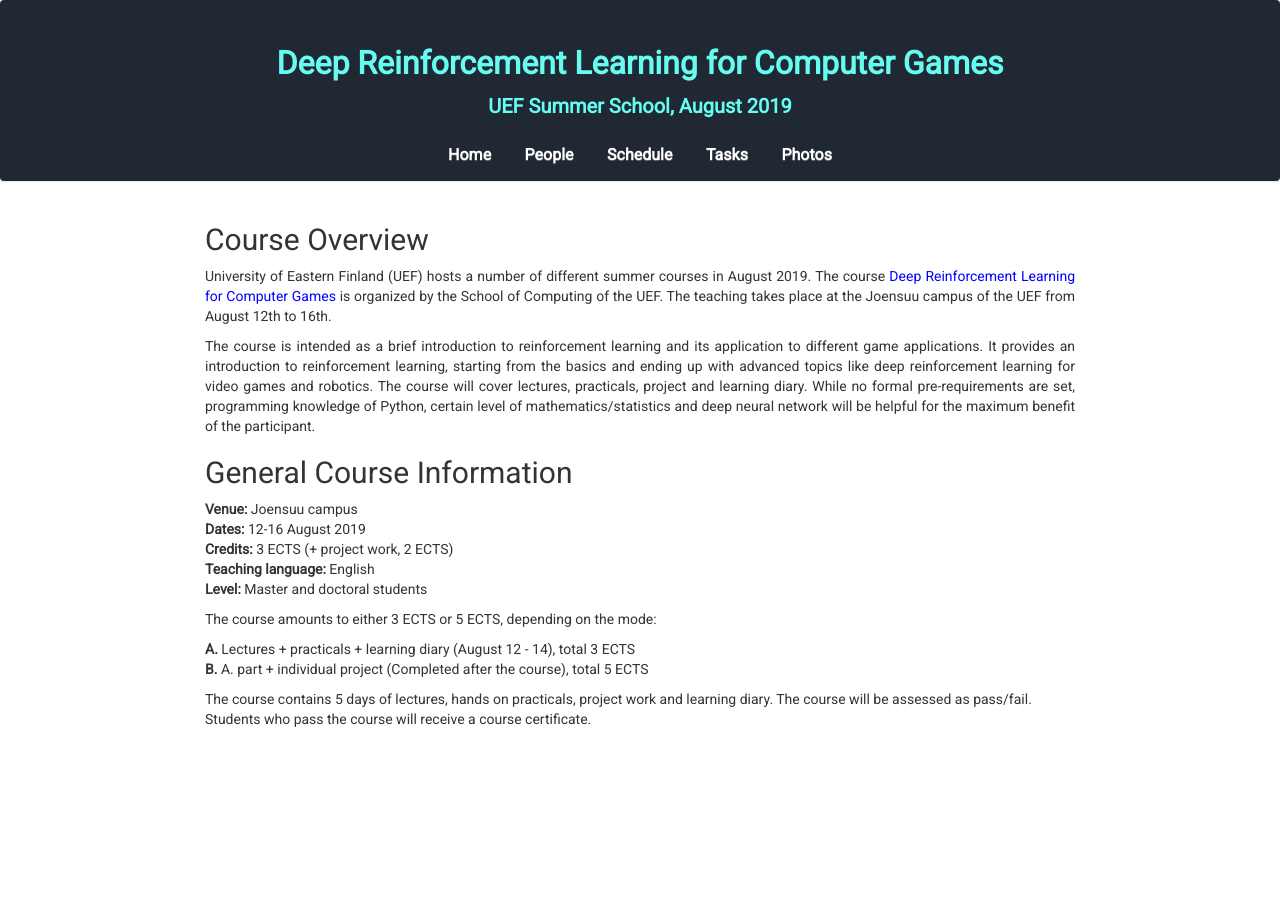
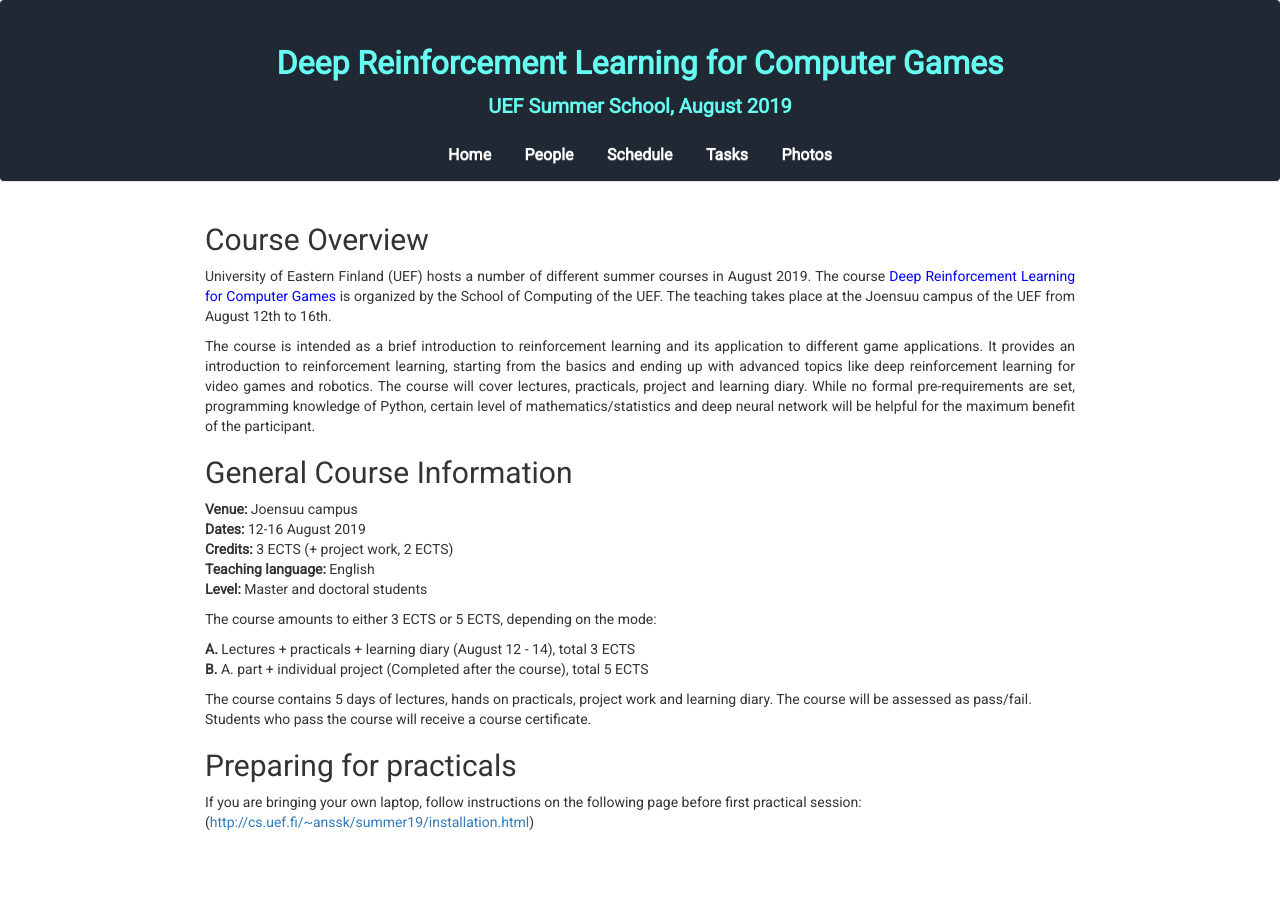
Before and after one commit to abrahamwoubie/summerschool, a Jekyll site: the page built from index.md, in a window 1280 px wide. Built offline with Jekyll 4.4.1, drawn with Linux system fonts in a browser that asks for light colours; nearby versions of some CDN libraries; before the commit the page ends 900 px from its top, so only the background shows below that.

Commit message:
Updating

```diff
--- a/index.md
+++ b/index.md
@@ -49,3 +49,6 @@ The course involves social programme organized by the UEF. The activities will m
 some of them may have a small participation fee. For more details, see
 [http://www.uef.fi/en/web/summerschool/social-programme-in-joensuu](http://www.uef.fi/en/web/summerschool/social-programme-in-joensuu).
 -->
+
+## Preparing for practicals
+If you are bringing your own laptop, follow instructions on the following page before first practical session:  ([http://cs.uef.fi/~anssk/summer19/installation.html]( http://cs.uef.fi/~anssk/summer19/installation.html))
```
